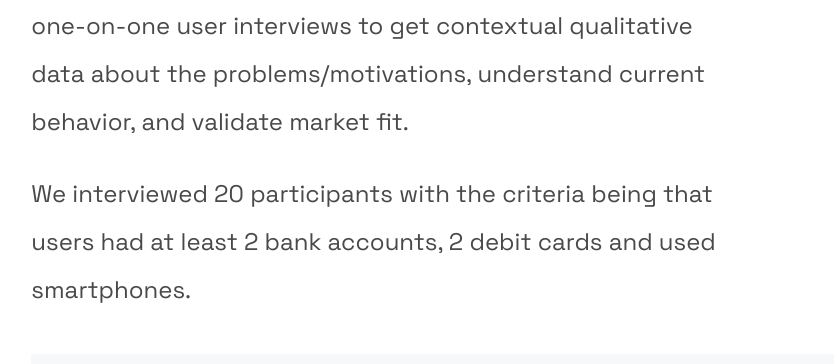
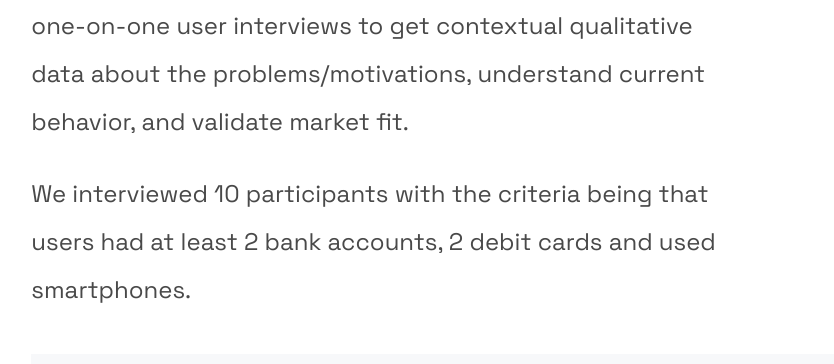
Before and after one commit to ijeomaemeruwa/design-portfolio, a React (Create React App) app: page /bridgecard in a window 1280 px wide. Shown: the part 5017-5381 px from the top of the page, without its empty margins (182-1016 px from the left). Built offline with nearby package versions, Linux system fonts and the light colour scheme.

Commit message:
project updates

```diff
--- a/src/projects/Bridgecard.js
+++ b/src/projects/Bridgecard.js
@@ -175,7 +175,7 @@ const Bridgecard = () => {
       interviews to get contextual qualitative data about the problems/motivations, understand current behavior, and validate market fit.
     </p>
     <p className="text-dark md:mt-6 opacity-80 md:text-2xl text-xl font-neue md:w-10/12 md:leading-loose leading-relaxed">
-      We interviewed 20 participants with the criteria being that users had at least 2 bank accounts, 2 debit cards and used smartphones.
+      We interviewed 10 participants with the criteria being that users had at least 2 bank accounts, 2 debit cards and used smartphones.
     </p>
     <div className="mb-8 mt-10">
       <img src={research} alt="research goals and questions"/>
```
